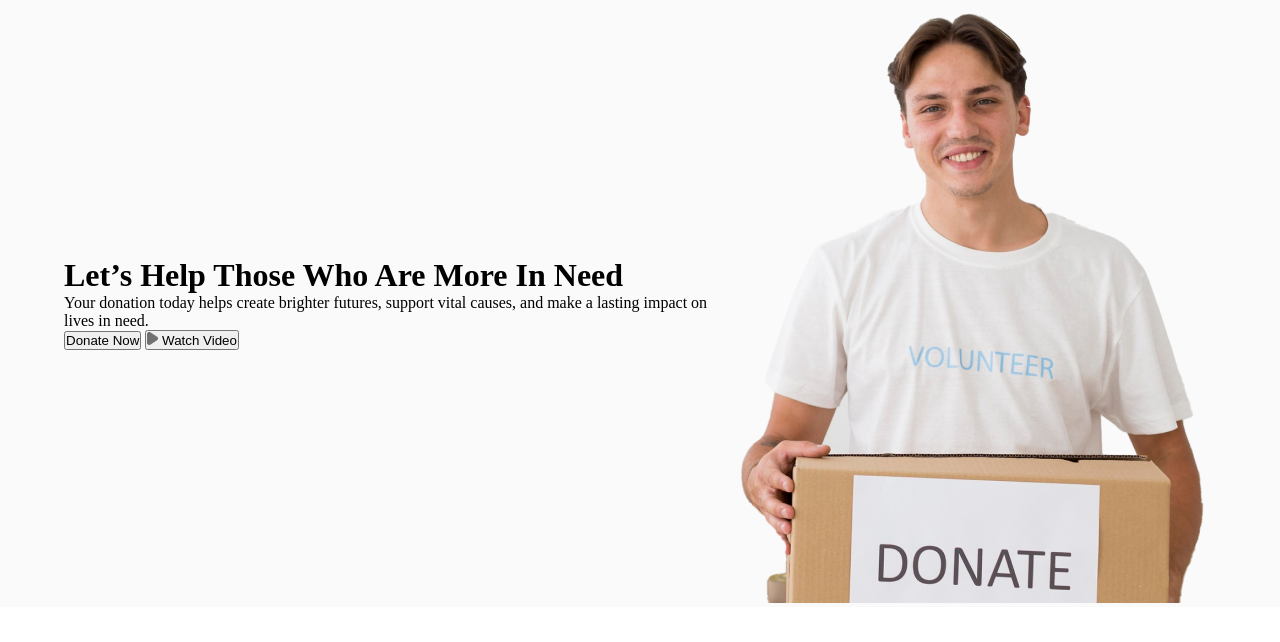
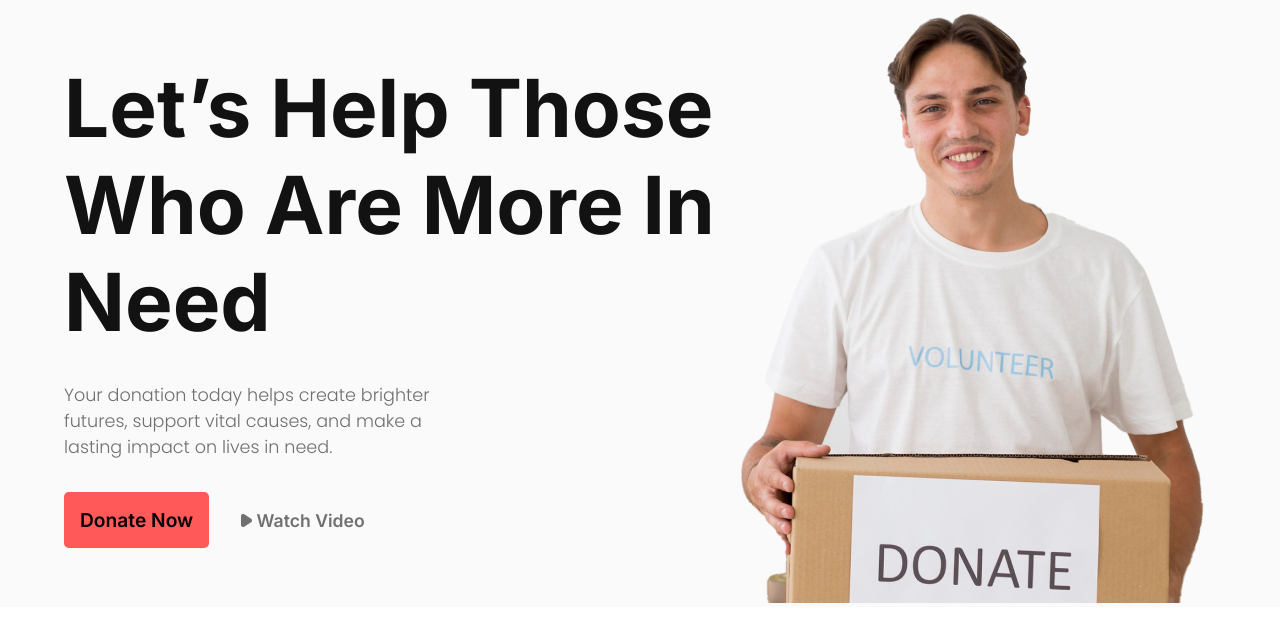
Before and after one commit to ChibgatullahMinhaz/DoneToday, a plain HTML site: page index.html in a window 1280 px wide. Drawn offline with Linux system fonts and the light colour scheme.

Commit message:
added style for banner content

```diff
--- a/index.html
+++ b/index.html
@@ -16,7 +16,7 @@
             <p>Your donation today helps create brighter futures, support vital causes, and make a lasting impact on lives in need.</p>
             <div class="header_btns">
                 <button class="btn">Donate Now</button>
-                <button>
+                <button class="watch_btn">
                     <img src="image/Vector.png" alt="">
                      Watch Video</button>
             </div>
--- a/style.css
+++ b/style.css
@@ -1,28 +1,62 @@
-@import url('https://fonts.googleapis.com/css2?family=Inter:ital,opsz,wght@0,14..32,100..900;1,14..32,100..900&family=Poppins:ital,wght@0,100;0,200;0,300;0,400;0,500;0,600;0,700;0,800;0,900;1,100;1,200;1,300;1,400;1,500;1,600;1,700;1,800;1,900&display=swap');
+@import url("https://fonts.googleapis.com/css2?family=Inter:ital,opsz,wght@0,14..32,100..900;1,14..32,100..900&family=Poppins:ital,wght@0,100;0,200;0,300;0,400;0,500;0,600;0,700;0,800;0,900;1,100;1,200;1,300;1,400;1,500;1,600;1,700;1,800;1,900&display=swap");
 
-:root{
+:root {
   --interFamily: "Inter", serif;
   --poppinsFamily: "Poppins", serif;
   text-decoration: none;
-    border: none;
-    outline: none;
-    --primaryColor:#FAFAFA;
+  --primaryColor: #fafafa;
 }
-*{
+* {
   margin: 0;
   padding: 0;
   box-sizing: border-box;
+  border: none;
+  outline: none;
+}
+.btn {
+  background-color: #ff5959;
+  font-family: var(--interFamily);
+  font-size: 1.2rem;
+  font-weight: 600;
+  padding: 1rem;
+  border-radius: 0.3rem;
+  cursor: pointer;
 }
 /* header code */
-header{
-
-    background-color: #FAFAFA;
-
+header {
+  background-color: var(--primaryColor);
 }
-.banner{
+.banner {
   display: flex;
   justify-content: space-between;
   align-items: center;
   max-width: 90%;
   margin: 0 auto;
 }
+.header_content h1 {
+  color: #121212;
+  font-family: var(--interFamily);
+  font-size: 5rem;
+  font-weight: bold;
+}
+.header_content p {
+  color: #707070;
+  font-family: var(--poppinsFamily);
+  font-weight: 300;
+  font-size: 1.1rem;
+  max-width: 60%;
+  margin-top: 2rem;
+}
+.header_btns{
+    display: flex;
+    gap: 2rem;
+    margin-top: 2rem;
+}
+.watch_btn{
+    color: #707070;
+    font-family: var(--interFamily);
+    font-size: 1.1rem;
+    font-weight: 600;
+    background: transparent;
+    cursor: pointer;
+}
```
Lines whose indentation alone changed are shown as unchanged.
